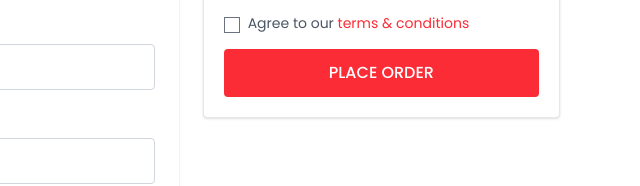
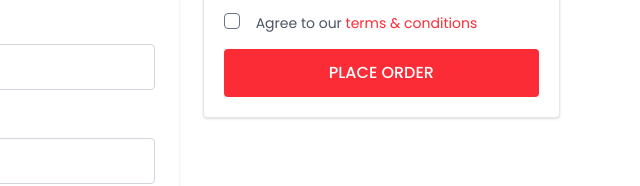
Before and after one commit to mrizzzz97/idn-cart, a website built with Vite: page checkout.html in a window 1280 px wide. Shown: the part 556-742 px from the top of the page, 640-1280 px from the left. Built offline with nearby package versions, Linux system fonts and the light colour scheme.

Commit message:
fixing bug

```diff
--- a/checkout.html
+++ b/checkout.html
@@ -361,7 +361,7 @@
 
             <!-- agreement -->
             <div class="flex items-start gap-2 mt-4">
-                <input type="checkbox" class="mt-1 accent-red-500">
+                <input type="checkbox" class="mr-2 rounded text-primary focus:ring-0 ">
                 <p class="text-sm text-gray-600">
                     Agree to our
                     <span class="text-red-500">terms & conditions</span>
```
Also changed, not shown: view.html (+1 -1 lines).
